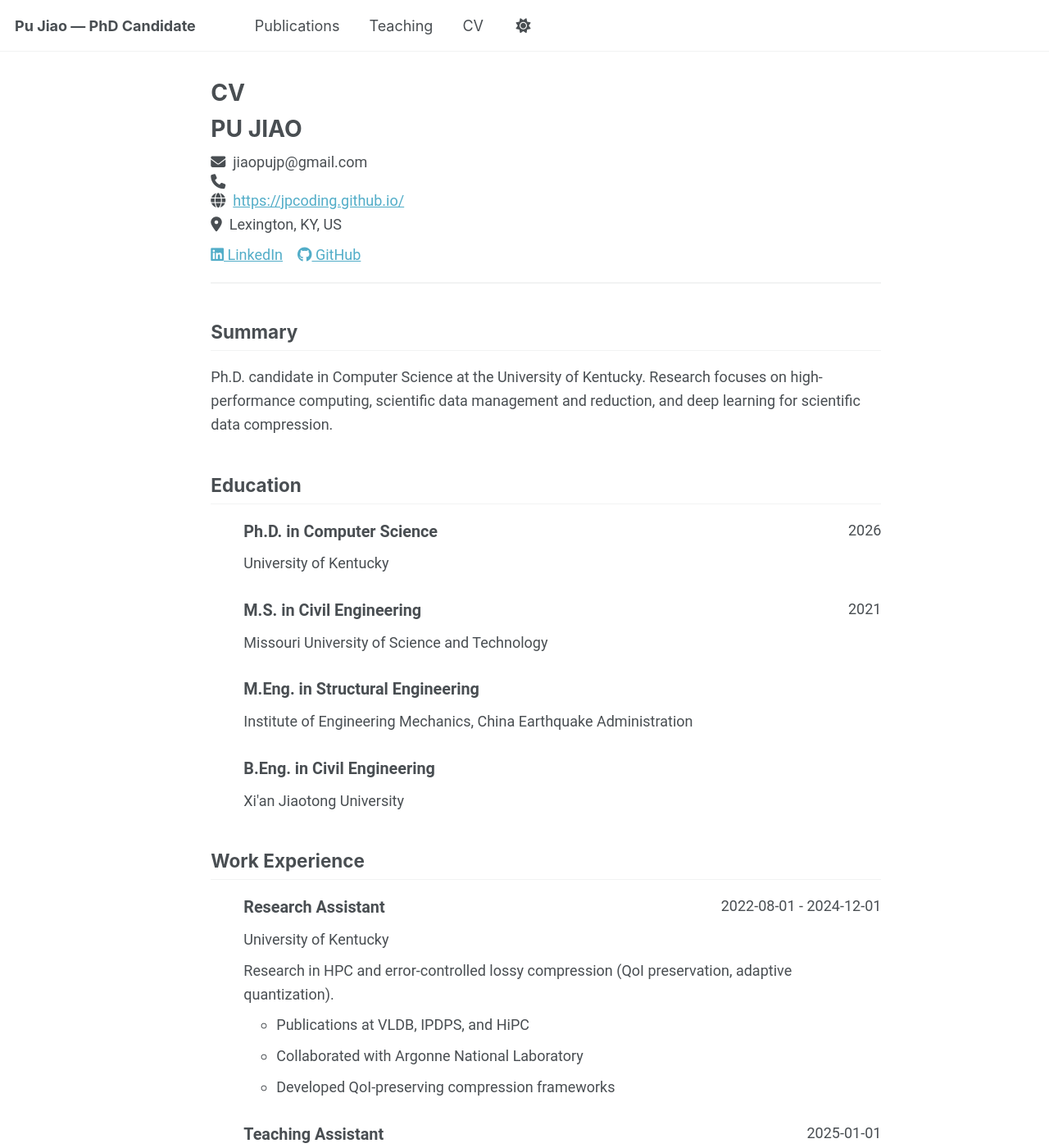
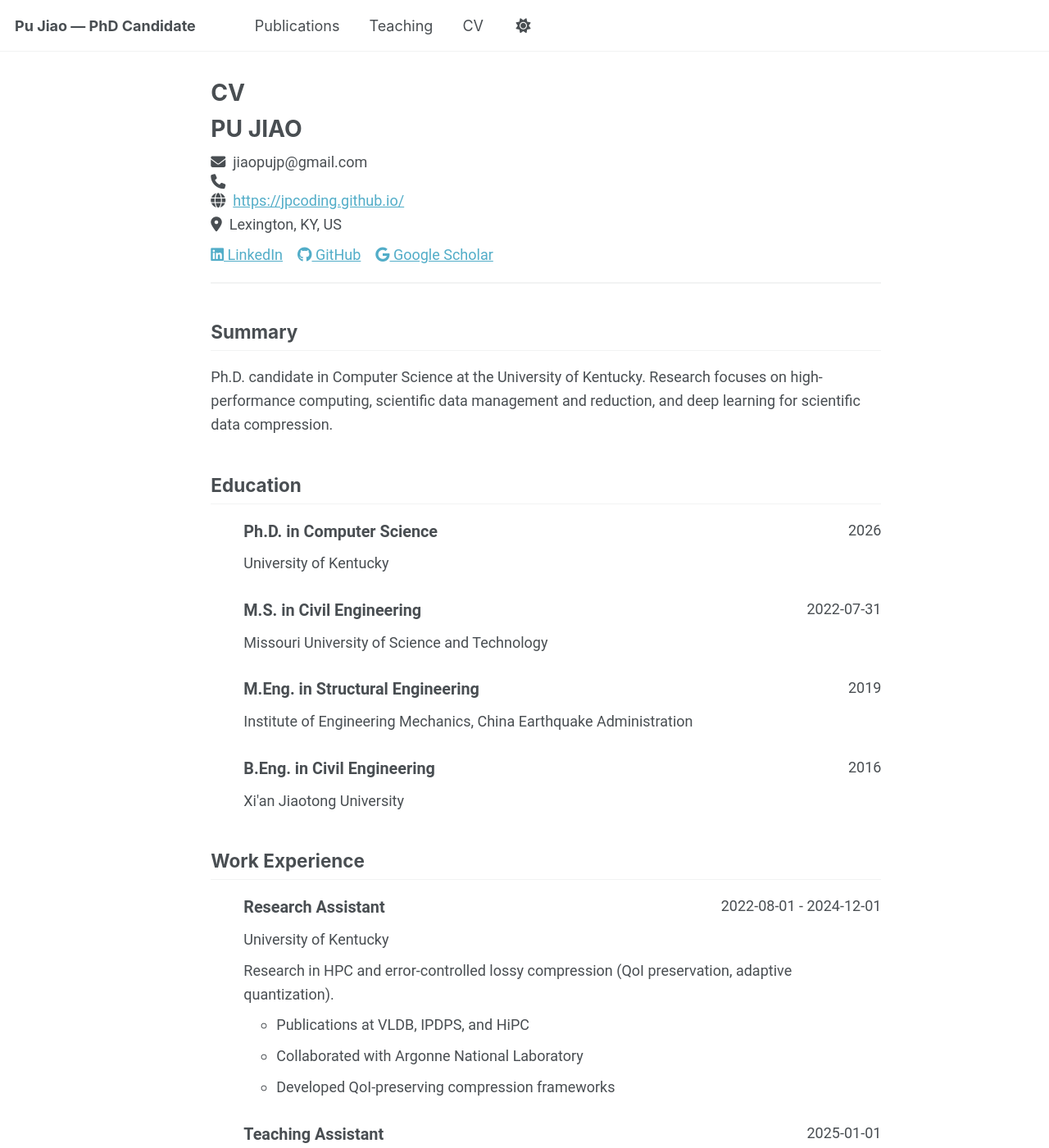
Before and after one commit to jpcoding/jpcoding.github.io, a Jekyll site: the page built from _pages/cv-json.md, in a window 1280 px wide and 1400 px high. Shown: the whole window at 82% size. Built offline with Jekyll 4.4.1, drawn with Linux system fonts in a browser that asks for light colours; a script that is not in the unit is left out.

Commit message:
update with year

```diff
--- a/_data/cv.json
+++ b/_data/cv.json
@@ -22,6 +22,11 @@
         "network": "GitHub",
         "username": "jpcoding",
         "url": "https://github.com/jpcoding"
+      },
+      {
+        "network": "Google Scholar",
+        "username": "Pu Jiao",
+        "url": "https://scholar.google.com/citations?user=6blhwnoAAAAJ&hl=en"
       }
     ]
   },
@@ -78,7 +83,7 @@
       "area": "M.S. in Civil Engineering",
       "studyType": "M.S.",
       "startDate": "2019-09-01",
-      "endDate": "2021",
+      "endDate": "2022-07-31",
       "gpa": null,
       "courses": []
     },
@@ -86,8 +91,8 @@
       "institution": "Institute of Engineering Mechanics, China Earthquake Administration",
       "area": "M.Eng. in Structural Engineering",
       "studyType": "M.Eng.",
-      "startDate": "",
-      "endDate": "",
+      "startDate": "2016-09-01",
+      "endDate": "2019",
       "gpa": null,
       "courses": []
     },
@@ -95,8 +100,8 @@
       "institution": "Xi'an Jiaotong University",
       "area": "B.Eng. in Civil Engineering",
       "studyType": "B.Eng.",
-      "startDate": "",
-      "endDate": "",
+      "startDate": "2012-09-01",
+      "endDate": "2016",
       "gpa": null,
       "courses": []
     }
```
